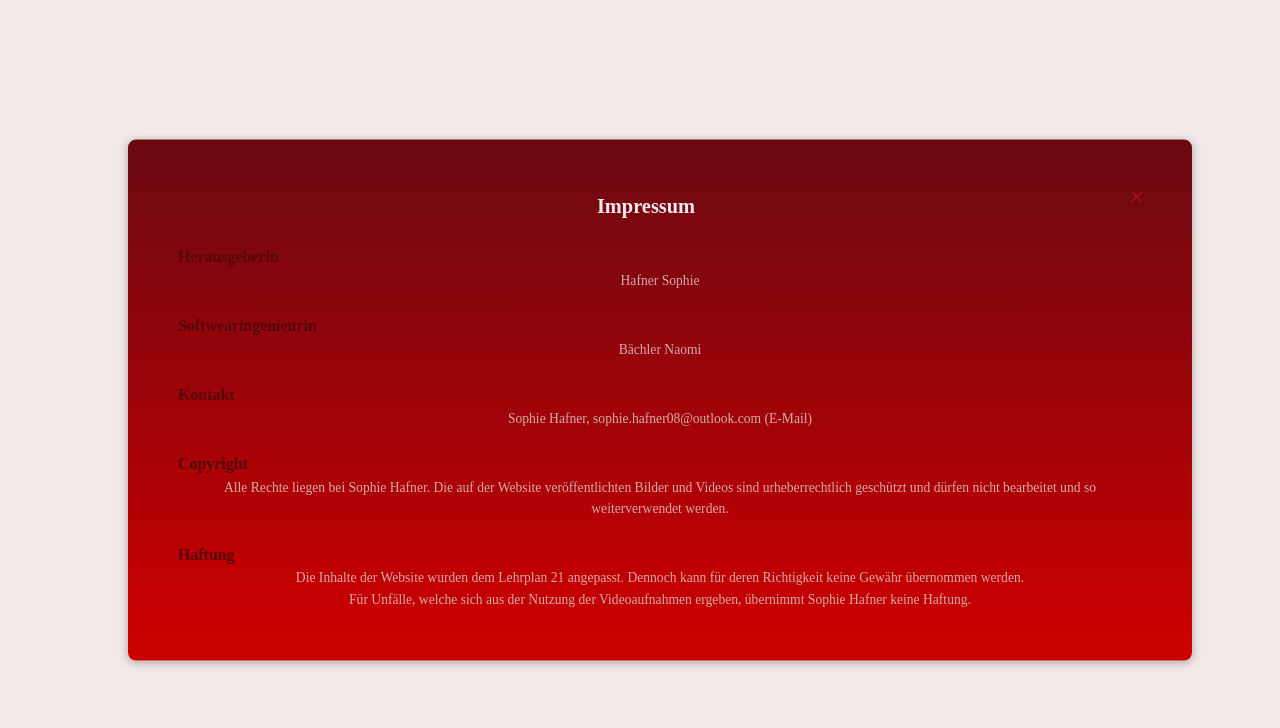
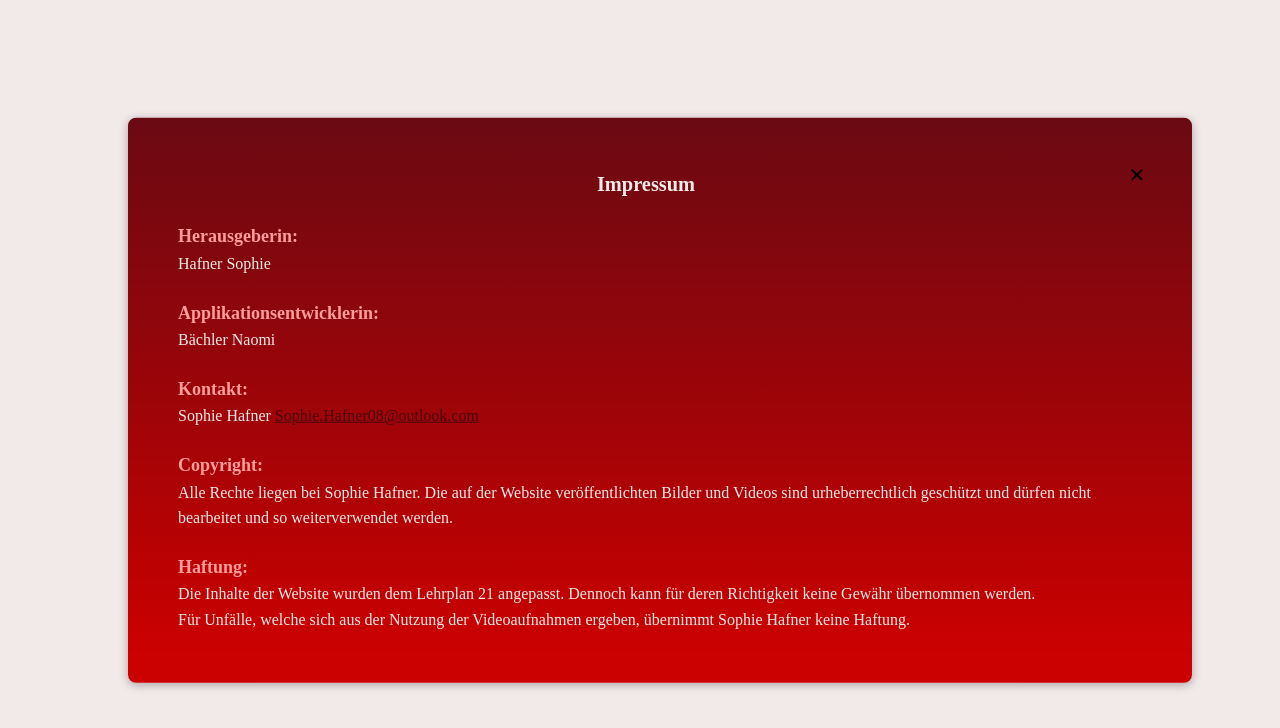
Before and after one commit to Theerabyte/Geraeteturnen-Lehrplan21, a Next.js app in the folder glp21/: page / in a window 1280 px wide. Both pictures are taken after a click on the button "Impressum". Shown: the top 728 px of the page. Built offline with nearby package versions, Linux system fonts and the light colour scheme.

Commit message:
golf 01-09-26 bav/mat feat

```diff
--- a/glp21/src/app/[styles]/globals.css
+++ b/glp21/src/app/[styles]/globals.css
@@ -304,28 +304,24 @@ nav .logo {
 
 /* --- HEADINGS --- */
 h1 {
-  font-family: Lobster;
   color: #56070c;
-  text-align: center;
+  text-align: center !important;
   font-size: 70px;
 }
 
 h2 {
-  font-family: Lobster;
   color: #F2E9E9;
-  text-align: center;
+  text-align: center !important;
 }
 
 h3 {
-  font-family: Futura;
-  color: #56070c;
-  text-align: left;
+  color: #F2E9E9;
+  text-align: left !important;
 }
 
 h4 {
-  font-family: Futura;
   color: #800814;
-  text-align: center;
+  text-align: center !important;
 }
 b {
   color: #F2E9E9
@@ -384,8 +380,19 @@ b {
   width: 80%;
 }
 
+.modal-content p{
+  color: #F2E9E9;
+  text-align: left;
+  font-size: medium;
+}
+.modal-content h3{
+  color: #ff9d9d;
+  text-align: left;
+  font-size: large;
+}
+
 .close {
-  color: #9b111e;
+  color: #000;
   float: right;
   font-size: 28px;
   font-weight: bold;
@@ -395,7 +402,7 @@ b {
 
 .close:hover,
 .close:focus {
-  color: #56070c;
+  color: #2a2828;
   text-decoration: none;
   cursor: pointer;
 }
--- a/glp21/src/components/Bav.js
+++ b/glp21/src/components/Bav.js
@@ -34,19 +34,19 @@ function Bav() {
 					<div className="bgc" style={{ whiteSpace: "pre-line" }}>
 						<h2>Impressum</h2>
 						<br />
-						<h3>Herausgeberin</h3>
+						<h3>Herausgeberin: </h3>
 						<p>Hafner Sophie</p>
 						<br />
-						<h3>Softwearingenieurin</h3>
+						<h3>Applikationsentwicklerin: </h3>
 						<p>Bächler Naomi</p>
 						<br />
-						<h3>Kontakt</h3>
-						<p>Sophie Hafner, sophie.hafner08@outlook.com (E-Mail)</p>
+						<h3>Kontakt: </h3>
+						<p>Sophie Hafner <a style={{ color: '#44080e' }} href="mailto:sophie.hafner08@outlook.com">Sophie.Hafner08@outlook.com</a></p>
 						<br />
-						<h3>Copyright</h3>
+						<h3>Copyright: </h3>
 						<p>Alle Rechte liegen bei Sophie Hafner. Die auf der Website veröffentlichten Bilder und Videos sind urheberrechtlich geschützt und dürfen nicht bearbeitet und so weiterverwendet werden.</p>
 						<br />
-						<h3>Haftung</h3>
+						<h3>Haftung: </h3>
 						<p>Die Inhalte der Website wurden dem Lehrplan 21 angepasst. Dennoch kann für deren Richtigkeit keine Gewähr übernommen werden. <br/> Für Unfälle, welche sich aus der Nutzung der Videoaufnahmen ergeben, übernimmt Sophie Hafner keine Haftung. </p>
 					</div>
 				</div>
--- a/glp21/src/components/Mat.js
+++ b/glp21/src/components/Mat.js
@@ -32,19 +32,22 @@ function Mat() {
 				<div className="modal-content">
 					<span className="close" onClick={handleCloseModal}>&times;</span>
 					<div className="bgc" style={{ whiteSpace: "pre-line" }}>
-						<h2>impressum</h2>
+						<h2>Infos</h2>
 						<br />
-						<h3>contact</h3>
-						<p>email<br />phone</p>
+						<h3>Wer bin ich? </h3>
+						<p>Ich bin Sophie Hafner und diese Website ist mein Maturaarbeitsprojekt. Ich turne im Turn- und Sportverein Vechigen und leite dort wöchentlich Kindertrainings. Auf die Idee dieser Maturaarbeit bin ich gekommen, weil sehr viele Kinder in meinem Umfeld keine ausrecihende Körperspannung mehr besitzen. Mit meiner Lehrkraft sind wir dann auf die Idee dieser Website gekommen.</p>
 						<br />
-						<h3>contentResponsibility</h3>
-						<p>contentDetails</p>
+						<h3>Warum diese Website? </h3>
+						<p>Die Website soll Lehrkräften helfen, ihren Unterricht sinnvoll zu planen, dabei soll die Sicherheit und Einfachheit der Übungen im Fokus stehen. Zusätzlich soll so das Geräteturnen wieder mehr im Schulsport unterrichtet werden. <br /> Im Zusammenhang mit dem Lehrplan 21 sind die Übungen anwendbar für Kinder von der 3. bis zur 6. Klasse, somit im Zyklus 2.</p>
 						<br />
-						<h3>liability</h3>
-						<p>liabilityText</p>
+						<h3>Wie ist die Website entstanden? </h3>
+						<p>Dank der Hilfe meiner Kollegin Naomi Bächler ist diese Website zustande gekommen. Sie hat mir bei der Umsetzung der Website geholfen und mit meinen Bilder- und Videoaufnahmen entstand diese Geräteturnwebsite. </p>
 						<br />
-						<h3>copyright</h3>
-						<p>copyrightText</p>
+						<h3>Infos zur Website: </h3>
+						<p>Die Bild- und Videoaufnahmen dienen als Inspiration und können so im Unterricht verwendet werden. Dennoch sind es nur Angaben und Überlegungen von mir, es wurde weiter nicht auf seine Sicherheit geprüft. Weiter Infos im Impressum.</p>
+						<br />
+						<h3>Viel Spass beim Ausprobien! </h3>
+						<p>Ich hoffe ich kann mit dieser Website das Geräteturnen für den Schulsport attraktiver machen und wünsche viel Spass beim Ausprobieren. Wenn Fragen oder Anmerkungen auftreten, kann man sich gerne persönlich bei mir melden (<a style={{ color: '#44080e' }} href="mailto:sophie.hafner08@outlook.com">Sophie.Hafner08@outlook.com</a>). </p>
 					</div>
 				</div>
 			</div>
```
